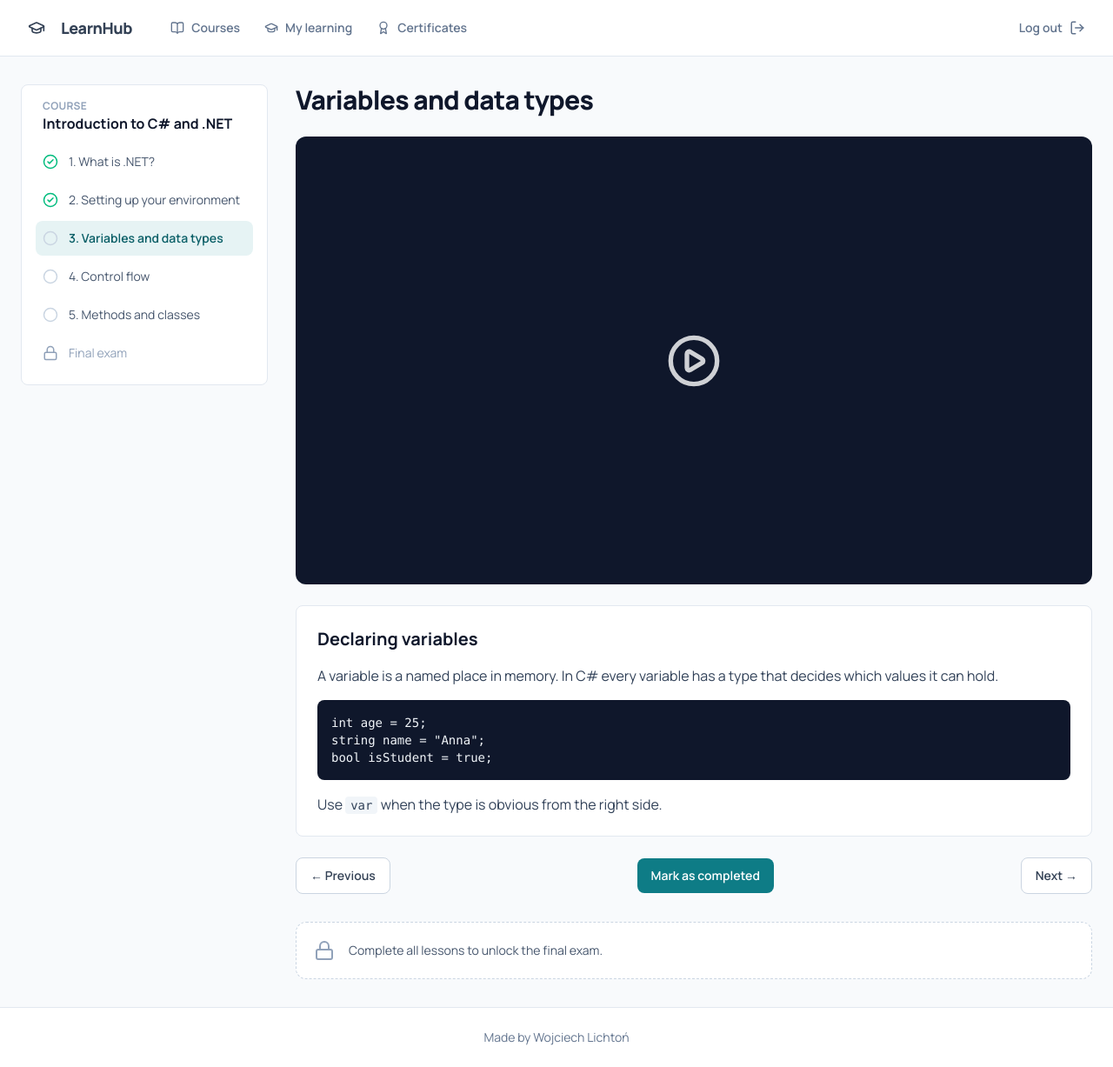
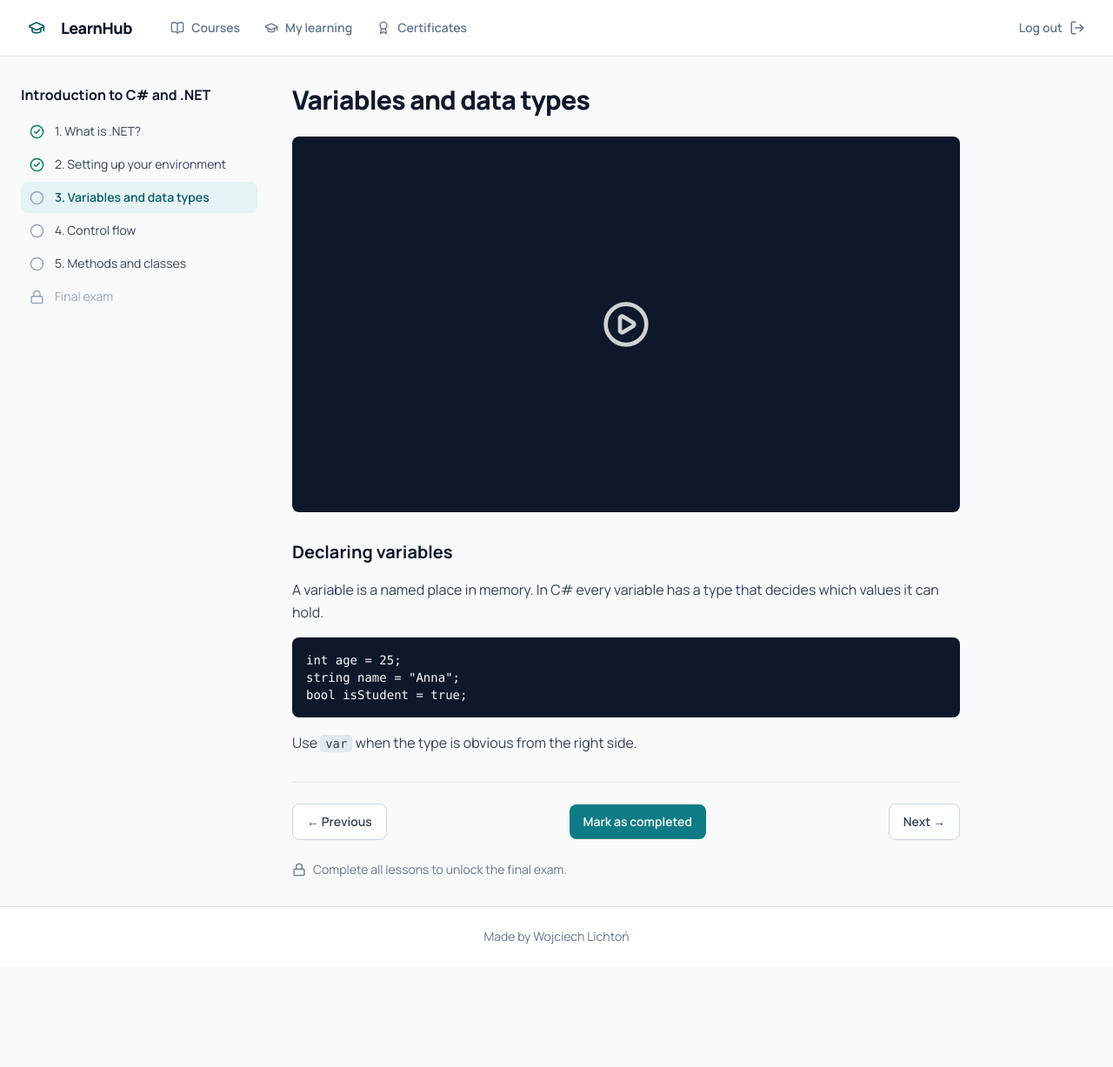
Before and after one commit to Kader64/LearnHub, a React (Vite) app in the folder src/LearnHub-Web/: page /learn/1 in a window 1280 px wide. Shown: the whole page at 87% size. After the commit the page ends 1111 px from the top, so only its background shows below. Built offline with nearby package versions, Linux system fonts and the light colour scheme.

Commit message:
refactor: Update styles and improve accessibility across multiple components

```diff
--- a/src/LearnHub-Web/src/components/Logo.tsx
+++ b/src/LearnHub-Web/src/components/Logo.tsx
@@ -4,10 +4,10 @@ import { Link } from "react-router-dom";
 export default function Logo({ to = "/courses" }: { to?: string }) {
   return (
     <Link to={to} className="flex items-center gap-2.5">
-      <span className={`flex h-9 w-9 items-center justify-center rounded-xl}`}>
+      <span className="flex h-9 w-9 items-center justify-center rounded-xl text-accent-dark">
         <GraduationCap size={20} />
       </span>
-      <span className={`text-lg font-extrabold tracking-tight "text-slate-900"`}>
+      <span className="text-lg font-extrabold tracking-tight text-slate-900">
         LearnHub
       </span>
     </Link>
--- a/src/LearnHub-Web/src/pages/NotFound.tsx
+++ b/src/LearnHub-Web/src/pages/NotFound.tsx
@@ -4,8 +4,8 @@ export default function NotFound() {
   return (
     <div className="flex min-h-screen flex-col items-center justify-center gap-4 p-6 text-center">
       <p className="text-6xl font-extrabold text-accent">404</p>
-      <h1 className="text-2xl font-bold text-slate-900">Page not found</h1>
-      <p className="text-slate-500">The page you are looking for does not exist.</p>
+      <h1 className="text-2xl font-bold text-ink">Page not found</h1>
+      <p className="text-muted">The page you are looking for does not exist.</p>
       <Link to="/" className="btn btn-primary">
         Go to the start page
       </Link>
--- a/src/LearnHub-Web/src/pages/student/CourseDetails.tsx
+++ b/src/LearnHub-Web/src/pages/student/CourseDetails.tsx
@@ -1,4 +1,4 @@
-import { BarChart3, BookOpen, CheckCircle2, ClipboardCheck, User } from "lucide-react";
+import { ClipboardCheck } from "lucide-react";
 import { Link } from "react-router-dom";
 import { courses, lessons } from "../../examples/exampledata";
 
@@ -7,75 +7,64 @@ const course = courses[0];
 
 export default function CourseDetails() {
   return (
-    <div className="grid gap-8 lg:grid-cols-3">
+    <div className="grid gap-10 lg:grid-cols-3">
       <div className="lg:col-span-2">
-        <Link to="/courses" className="text-sm font-semibold text-accent hover:text-accent-dark">
-          ← All courses
-        </Link>
-        <span className="mt-4 block text-sm font-semibold uppercase tracking-wide text-accent">{course.category}</span>
-        <h1 className="mt-1 text-3xl font-extrabold tracking-tight text-slate-900">{course.title}</h1>
-        <p className="mt-4 text-lg text-slate-600">{course.description}</p>
+        <p className="text-sm text-muted">
+          <Link to="/courses" className="link">Courses</Link>
+          <span className="mx-2">/</span>
+          {course.category}
+        </p>
 
-        <div className="mt-5 flex flex-wrap gap-5 text-sm text-slate-500">
-          <span className="flex items-center gap-1.5"><User size={16} />{course.teacher}</span>
-          <span className="flex items-center gap-1.5"><BookOpen size={16} />{course.lessons} lessons</span>
-          <span className="flex items-center gap-1.5"><BarChart3 size={16} />{course.level}</span>
-        </div>
+        <h1 className="page-title mt-4">{course.title}</h1>
+        <p className="mt-3 text-lg text-body">{course.description}</p>
+        <p className="mt-4 text-sm text-muted">
+          Created by <span className="font-semibold text-ink">{course.teacher}</span>
+          <span className="mx-2">·</span>
+          {course.level}
+          <span className="mx-2">·</span>
+          {course.lessons} lessons
+        </p>
 
-        <h2 className="mt-10 text-xl font-bold text-slate-900">Lessons</h2>
-        <ul className="card mt-4 divide-y divide-slate-100">
+        <h2 className="section-title mt-10">Lessons</h2>
+        <ol className="mt-3 divide-y divide-line border-y border-line">
           {lessons.map((lesson) => (
-            <li key={lesson.id} className="flex items-center gap-4 px-5 py-4">
-              <span className="flex h-8 w-8 items-center justify-center rounded-full bg-accent-soft text-sm font-bold text-accent-dark">
-                {lesson.order}
-              </span>
-              <span className="flex-1 font-semibold text-slate-800">{lesson.title}</span>
-              <span className="text-sm text-slate-400">{lesson.duration}</span>
+            <li key={lesson.id} className="flex items-center gap-4 py-3.5">
+              <span className="w-6 text-sm tabular-nums text-muted">{lesson.order}</span>
+              <span className="font-semibold text-ink">{lesson.title}</span>
             </li>
           ))}
-          <li className="flex items-center gap-4 bg-slate-50 px-5 py-4">
-            <span className="flex h-8 w-8 items-center justify-center rounded-full bg-slate-200 text-slate-600">
-              <ClipboardCheck size={16} />
-            </span>
-            <span className="flex-1 font-semibold text-slate-800">Final exam</span>
-            <span className="text-sm text-slate-400">Unlocks after all lessons</span>
+          <li className="flex items-center gap-4 py-3.5">
+            <ClipboardCheck size={18} className="w-6 text-muted" />
+            <span className="flex-1 font-semibold text-ink">Final exam</span>
+            <span className="text-sm text-muted">Unlocks after all lessons</span>
           </li>
-        </ul>
+        </ol>
       </div>
 
       <aside className="lg:sticky lg:top-24 lg:self-start">
-        <div className="card overflow-hidden">
-          <div className={`h-40 bg-linear-to-br ${course.gradient}`} />
-          <div className="p-6">
-            <ul className="space-y-3 text-sm">
-              <li className="flex justify-between"><span className="text-slate-500">Level</span><span className="font-semibold">{course.level}</span></li>
-              <li className="flex justify-between"><span className="text-slate-500">Lessons</span><span className="font-semibold">{course.lessons}</span></li>
-              <li className="flex justify-between"><span className="text-slate-500">Pass mark</span><span className="font-semibold">70%</span></li>
-              <li className="flex justify-between"><span className="text-slate-500">Attempts</span><span className="font-semibold">Unlimited</span></li>
-              <li className="flex justify-between"><span className="text-slate-500">Time limit</span><span className="font-semibold">30 min</span></li>
-            </ul>
+        <div className="card p-5">
+          <h2 className="font-bold text-ink">Final exam</h2>
+          <dl className="mt-3 divide-y divide-line text-sm">
+            <div className="flex justify-between py-2.5"><dt className="text-muted">Pass mark</dt><dd className="font-semibold text-ink">70%</dd></div>
+            <div className="flex justify-between py-2.5"><dt className="text-muted">Attempts</dt><dd className="font-semibold text-ink">Unlimited</dd></div>
+            <div className="flex justify-between py-2.5"><dt className="text-muted">Time limit</dt><dd className="font-semibold text-ink">30 min</dd></div>
+          </dl>
 
-            {/* VARIANT A (student is NOT enrolled) */}
-            <button className="btn btn-primary mt-6 w-full">Enroll in this course</button>
+          {/* VARIANT A (student is NOT enrolled) */}
+          <button className="btn btn-primary mt-4 w-full">Enroll in this course</button>
 
-            {/* VARIANT B (student IS enrolled).
-            <div className="mt-6">
-              <div className="mb-2 flex justify-between text-sm">
-                <span className="flex items-center gap-1.5 font-semibold text-emerald-600"><CheckCircle2 size={16} />Enrolled</span>
-                <span className="text-slate-500">40% done</span>
-              </div>
-              <div className="h-2 overflow-hidden rounded-full bg-slate-100">
-                <div className="h-full w-2/5 rounded-full bg-accent" />
-              </div>
-              <Link to="/learn/c1" className="btn btn-primary mt-4 w-full">Continue learning</Link>
+          {/* VARIANT B (student IS enrolled). Replace variant A with this:
+          <div className="mt-4">
+            <div className="mb-2 flex justify-between text-sm">
+              <span className="font-semibold text-success">Enrolled</span>
+              <span className="text-muted">40% done</span>
             </div>
-            */}
+            <div className="progress"><div className="progress-bar w-2/5" /></div>
+            <Link to="/learn/c1" className="btn btn-primary mt-4 w-full">Continue learning</Link>
           </div>
+          */}
         </div>
       </aside>
     </div>
   );
 }
-
-// Note: CheckCircle2 is only used by variant B. Remove the import if you delete that block.
-export { CheckCircle2 as _UnusedIcon };
--- a/src/LearnHub-Web/src/pages/student/Exam.tsx
+++ b/src/LearnHub-Web/src/pages/student/Exam.tsx
@@ -8,55 +8,57 @@ const course = courses[0];
 export default function Exam() {
   // Student view: questions and answer texts only. The student DTO has no isCorrect field.
   return (
-    <div className="mx-auto max-w-3xl">
-      <div className="card sticky top-20 z-10 mb-6 flex flex-wrap items-center justify-between gap-3 p-4">
+    <div className="mx-auto max-w-2xl">
+      <div className="sticky top-24 z-10 flex flex-wrap items-center justify-between gap-3 border-b border-line bg-page py-3 md:top-16">
         <div>
-          <p className="text-sm text-slate-500">{course.title}</p>
-          <h1 className="font-extrabold text-slate-900">Final exam</h1>
+          <h1 className="font-extrabold text-ink">Final exam</h1>
+          <p className="text-sm text-muted">{course.title}</p>
         </div>
         <div className="flex items-center gap-4 text-sm">
           {/* Attempts: unlimited (default) */}
-          <span className="text-slate-500">Attempt 2 · unlimited</span>
-          {/* Attempts: limited. Replace with: <span className="text-slate-500">Attempt 2 of 3</span> */}
+          <span className="text-muted">Attempt 2 · unlimited</span>
+          {/* Attempts: limited. Replace with: <span className="text-muted">Attempt 2 of 3</span> */}
 
-          {/* TIME LIMIT is optional (per exam). Remove this chip if the exam has no time limit. */}
-          <span className="flex items-center gap-1.5 rounded-lg bg-amber-50 px-3 py-1.5 font-bold text-amber-700">
+          {/* TIME LIMIT is optional (per exam). Remove this if the exam has no time limit. */}
+          <span className="flex items-center gap-1.5 font-bold tabular-nums text-warning">
             <Clock size={16} /> 24:35 left
           </span>
         </div>
       </div>
 
-      <div className="space-y-5">
+      <ol className="mt-8 space-y-10">
         {examQuestions.map((q, index) => (
-          <section key={q.id} className="card p-6">
-            <p className="text-xs font-bold uppercase tracking-wide text-slate-400">
+          <li key={q.id}>
+            <fieldset>
+              <legend className="text-sm text-muted">
                 Question {index + 1} of {examQuestions.length}
-            </p>
-            <h2 className="mt-1 text-lg font-bold text-slate-900">{q.text}</h2>
-            <div className="mt-4 space-y-2.5">
+              </legend>
+              <p className="mt-1 text-lg font-bold text-ink">{q.text}</p>
+              <div className="mt-4 divide-y divide-line overflow-hidden rounded-lg border border-line bg-white">
                 {q.answers.map((answer) => (
                   <label
                     key={answer}
-                  className="flex cursor-pointer items-center gap-3 rounded-lg border border-slate-300 px-4 py-3 text-sm transition hover:bg-slate-50 has-checked:border-accent has-checked:bg-accent-soft"
+                    className="flex cursor-pointer items-center gap-3 px-4 py-3 text-sm transition hover:bg-page has-checked:bg-accent-soft has-checked:font-semibold has-checked:text-accent-dark"
                   >
-                  <input type="radio" name={q.id} className="accent-[#0e7c86]" />
+                    <input type="radio" name={q.id} className="accent-accent" />
                     {answer}
                   </label>
                 ))}
               </div>
-          </section>
+            </fieldset>
+          </li>
         ))}
-      </div>
+      </ol>
 
-      <div className="mt-8 flex justify-end">
+      <div className="mt-10 flex justify-end border-t border-line pt-6">
         {/* TEMP: a link so you can click through. Replace with a real submit action. */}
         <Link to="/exam/c1/result" className="btn btn-primary px-8">Submit exam</Link>
       </div>
 
       {/* VARIANT: attempt limit reached. Show this instead of the whole exam:
-      <div className="card p-10 text-center">
-        <h2 className="text-xl font-bold text-slate-900">No attempts left</h2>
-        <p className="mt-2 text-slate-500">You have used all attempts for this exam.</p>
+      <div className="py-16 text-center">
+        <h2 className="section-title">No attempts left</h2>
+        <p className="mt-2 text-muted">You have used all attempts for this exam.</p>
       </div>
       */}
     </div>
--- a/src/LearnHub-Web/src/pages/student/Lesson.tsx
+++ b/src/LearnHub-Web/src/pages/student/Lesson.tsx
@@ -7,66 +7,63 @@ const currentId = "l3";
 
 export default function Lesson() {
   return (
-    <div className="grid gap-8 lg:grid-cols-4">
+    <div className="grid gap-10 lg:grid-cols-[17rem_1fr]">
       {/* Lesson list */}
-      <aside className="lg:col-span-1">
-        <div className="card p-4">
-          <p className="px-2 text-xs font-bold uppercase tracking-wide text-slate-400">Course</p>
-          <p className="px-2 pb-3 font-bold text-slate-900">{course.title}</p>
-          <ul className="space-y-1">
+      <aside className="lg:sticky lg:top-24 lg:self-start">
+        <p className="font-bold text-ink">{course.title}</p>
+        <ul className="mt-3 space-y-0.5">
           {lessons.map((lesson) => (
             <li
               key={lesson.id}
-                className={`flex items-center gap-3 rounded-lg px-2 py-2.5 text-sm ${
-                  lesson.id === currentId ? "bg-accent-soft font-semibold text-accent-dark" : "text-slate-600 hover:bg-slate-50"
+              className={`flex items-center gap-3 rounded-lg px-2.5 py-2 text-sm ${
+                lesson.id === currentId ? "bg-accent-soft font-semibold text-accent-dark" : "text-body hover:bg-white"
               }`}
             >
               {lesson.completed ? (
-                  <CheckCircle2 size={18} className="text-emerald-500" />
+                <CheckCircle2 size={17} className="shrink-0 text-success" />
               ) : (
-                  <Circle size={18} className="text-slate-300" />
+                <Circle size={17} className="shrink-0 text-faint" />
               )}
-                <span className="flex-1">{lesson.order}. {lesson.title}</span>
+              <span>{lesson.order}. {lesson.title}</span>
             </li>
           ))}
-            <li className="flex items-center gap-3 rounded-lg px-2 py-2.5 text-sm text-slate-400">
-              <Lock size={18} />
+          <li className="flex items-center gap-3 px-2.5 py-2 text-sm text-faint">
+            <Lock size={17} className="shrink-0" />
             Final exam
           </li>
         </ul>
-        </div>
       </aside>
 
       {/* Lesson content */}
-      <div className="lg:col-span-3">
-        <h1 className="text-3xl font-extrabold tracking-tight text-slate-900">Variables and data types</h1>
+      <div className="max-w-3xl">
+        <h1 className="page-title">Variables and data types</h1>
 
         {/* Optional video. The real page renders an iframe built from the parsed YouTube/Vimeo ID. */}
-        <div className="mt-6 flex aspect-video items-center justify-center rounded-xl bg-slate-900 text-white/80">
-          <PlayCircle size={64} />
+        <div className="mt-6 flex aspect-video items-center justify-center rounded-lg bg-ink text-white/80">
+          <PlayCircle size={56} />
         </div>
 
         {/* EXAMPLE lesson body. In the app this is sanitized, rendered Markdown. */}
-        <article className="card mt-6 space-y-4 p-6 text-slate-700">
-          <h2 className="text-xl font-bold text-slate-900">Declaring variables</h2>
+        <article className="mt-8 space-y-4 leading-relaxed">
+          <h2 className="section-title">Declaring variables</h2>
           <p>
             A variable is a named place in memory. In C# every variable has a type that decides which values it can
             hold.
           </p>
-          <pre className="overflow-x-auto rounded-lg bg-slate-900 p-4 text-sm text-slate-100">
+          <pre className="overflow-x-auto rounded-lg bg-ink p-4 text-sm text-page">
             <code>{`int age = 25;\nstring name = "Anna";\nbool isStudent = true;`}</code>
           </pre>
-          <p>Use <code className="rounded bg-slate-100 px-1.5 py-0.5 text-sm">var</code> when the type is obvious from the right side.</p>
+          <p>Use <code className="rounded bg-line px-1.5 py-0.5 text-sm">var</code> when the type is obvious from the right side.</p>
         </article>
 
-        <div className="mt-6 flex flex-wrap items-center justify-between gap-3">
+        <div className="mt-8 flex flex-wrap items-center justify-between gap-3 border-t border-line pt-6">
           <button className="btn btn-secondary">← Previous</button>
 
           {/* VARIANT A (lesson not completed yet) */}
           <button className="btn btn-primary">Mark as completed</button>
 
           {/* VARIANT B (lesson already completed). Replace variant A with this:
-          <span className="flex items-center gap-2 text-sm font-semibold text-emerald-600">
+          <span className="flex items-center gap-2 text-sm font-semibold text-success">
             <CheckCircle2 size={18} /> Completed
           </span>
           */}
@@ -75,13 +72,12 @@ export default function Lesson() {
         </div>
 
         {/* VARIANT A (exam locked: some lessons are not completed) */}
-        <div className="mt-8 flex items-center gap-4 rounded-xl border border-dashed border-slate-300 bg-white p-5">
-          <Lock className="text-slate-400" />
-          <p className="text-sm text-slate-600">Complete all lessons to unlock the final exam.</p>
-        </div>
+        <p className="mt-6 flex items-center gap-2 text-sm text-muted">
+          <Lock size={16} /> Complete all lessons to unlock the final exam.
+        </p>
 
         {/* VARIANT B (exam unlocked: all lessons completed). Replace variant A with this:
-        <div className="mt-8 flex flex-wrap items-center justify-between gap-4 rounded-xl bg-accent-soft p-5">
+        <div className="mt-6 flex flex-wrap items-center justify-between gap-4 rounded-lg bg-accent-soft p-5">
           <p className="font-semibold text-accent-dark">All lessons completed. The exam is unlocked.</p>
           <Link to="/exam/c1" className="btn btn-primary">Start the exam</Link>
         </div>
```
Also changed, not shown: src/LearnHub-Web/src/pages/Welcome.tsx (+23 -14 lines), src/LearnHub-Web/src/pages/student/Certificates.tsx (+11 -12 lines), src/LearnHub-Web/src/pages/student/Courses.tsx (+4 -4 lines), src/LearnHub-Web/src/pages/student/ExamResult.tsx (+8 -16 lines), src/LearnHub-Web/src/pages/student/MyLearning.tsx (+15 -11 lines). Lines whose indentation alone changed are shown as unchanged.
